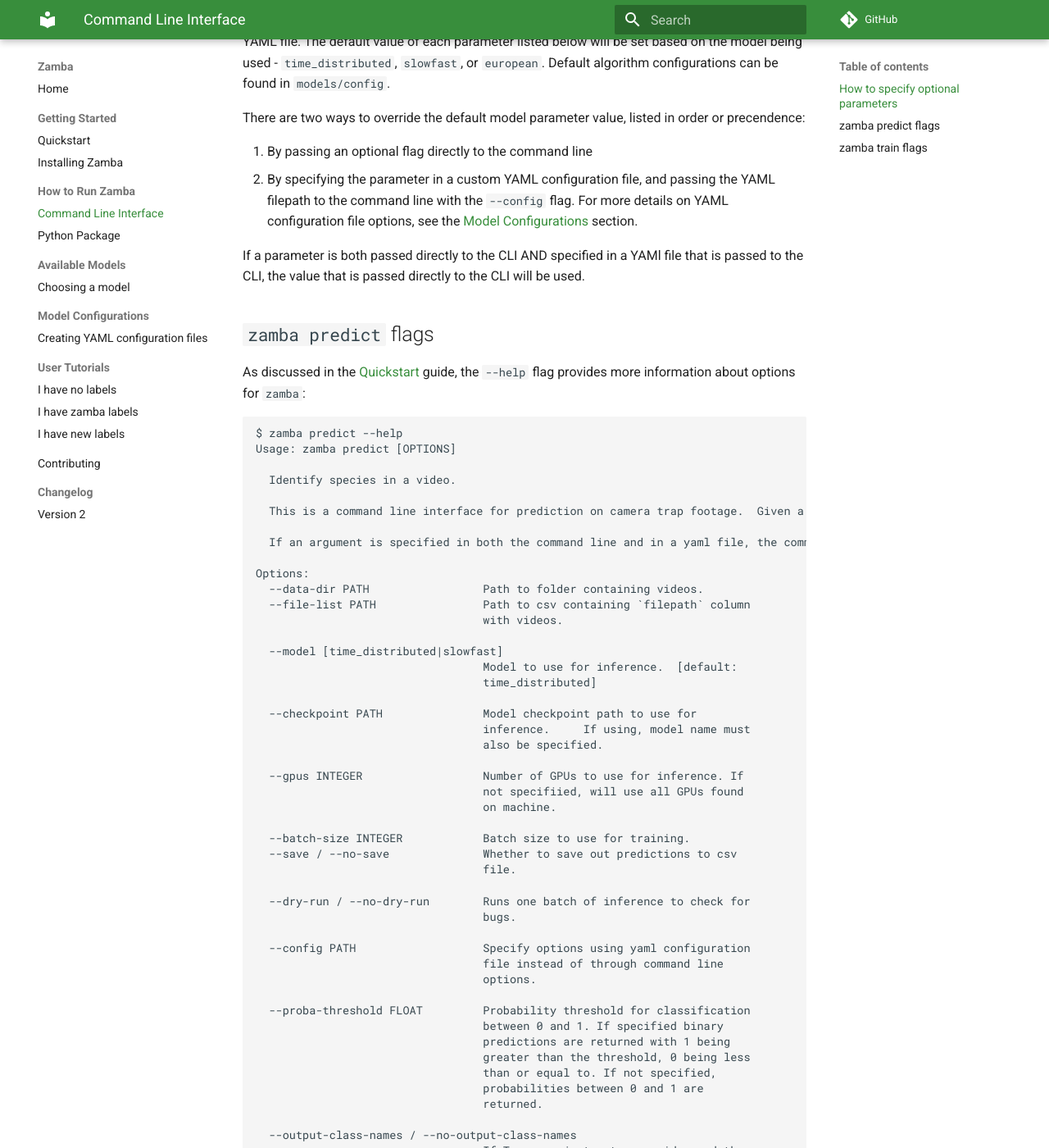
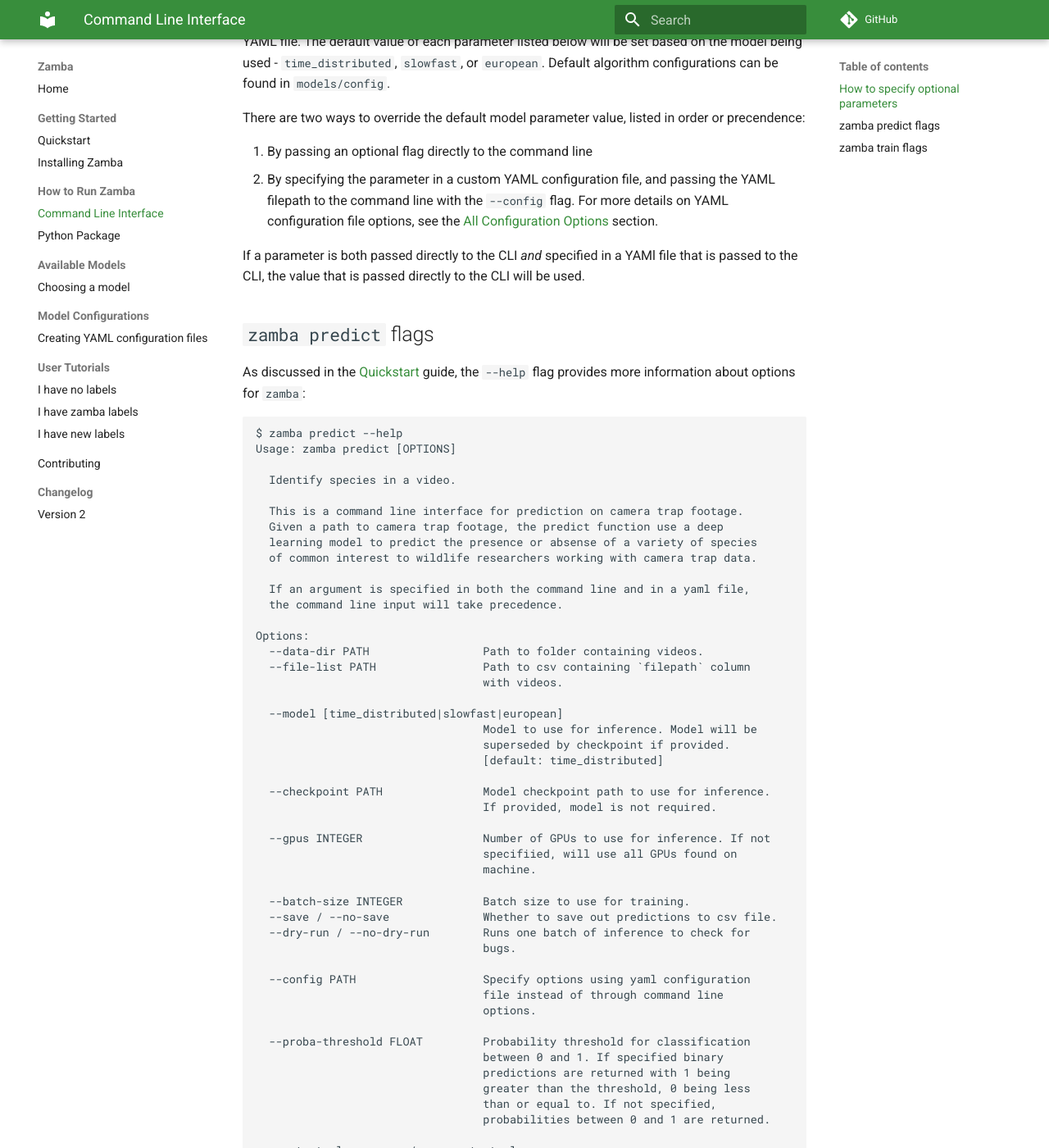
Before and after one commit to drivendataorg/zamba, an MkDocs documentation site: the page built from docs/docs/cli.md, in a window 1280 px wide and 1400 px high, scrolled down 335 px. Shown: the whole window at 82% size. Built offline with MkDocs 1.6.1 and Material for MkDocs 9.7.7, drawn with Linux system fonts in a browser that asks for light colours; comment, search, counter and statistics services are not loaded; some of the changed text lies outside the part shown.

Commit message:
Update based on new default help text

```diff
--- a/docs/docs/cli.md
+++ b/docs/docs/cli.md
@@ -12,9 +12,9 @@
 There are two ways to override the default model parameter value, listed in order or precendence:
 
 1. By passing an optional flag directly to the command line
-2. By specifying the parameter in a custom YAML configuration file, and passing the YAML filepath to the command line with the `--config` flag. For more details on YAML configuration file options, see the [Model Configurations](configurations.md) section.
+2. By specifying the parameter in a custom YAML configuration file, and passing the YAML filepath to the command line with the `--config` flag. For more details on YAML configuration file options, see the [All Configuration Options](configurations.md) section.
 
-If a parameter is both passed directly to the CLI AND specified in a YAMl file that is passed to the CLI, the value that is passed directly to the CLI will be used.
+If a parameter is both passed directly to the CLI *and* specified in a YAMl file that is passed to the CLI, the value that is passed directly to the CLI will be used.
 
 ## `zamba predict` flags
 
@@ -26,31 +26,33 @@
 
   Identify species in a video.
 
-  This is a command line interface for prediction on camera trap footage.  Given a path to camera trap footage, the predict function use a deep learning model to predict the presence or absense of a variety of species of common interest to wildlife researchers working with camera trap data.
+  This is a command line interface for prediction on camera trap footage.
+  Given a path to camera trap footage, the predict function use a deep
+  learning model to predict the presence or absense of a variety of species
+  of common interest to wildlife researchers working with camera trap data.
 
-  If an argument is specified in both the command line and in a yaml file, the command line input will take precedence.
+  If an argument is specified in both the command line and in a yaml file,
+  the command line input will take precedence.
 
 Options:
   --data-dir PATH                 Path to folder containing videos.
   --file-list PATH                Path to csv containing `filepath` column
                                   with videos.
 
-  --model [time_distributed|slowfast]
-                                  Model to use for inference.  [default:
-                                  time_distributed]
+  --model [time_distributed|slowfast|european]
+                                  Model to use for inference. Model will be
+                                  superseded by checkpoint if provided.
+                                  [default: time_distributed]
 
-  --checkpoint PATH               Model checkpoint path to use for
-                                  inference.     If using, model name must
-                                  also be specified.
+  --checkpoint PATH               Model checkpoint path to use for inference.
+                                  If provided, model is not required.
 
-  --gpus INTEGER                  Number of GPUs to use for inference. If
-                                  not specifiied, will use all GPUs found
-                                  on machine.
+  --gpus INTEGER                  Number of GPUs to use for inference. If not
+                                  specifiied, will use all GPUs found on
+                                  machine.
 
   --batch-size INTEGER            Batch size to use for training.
-  --save / --no-save              Whether to save out predictions to csv
-                                  file.
-
+  --save / --no-save              Whether to save out predictions to csv file.
   --dry-run / --no-dry-run        Runs one batch of inference to check for
                                   bugs.
 
@@ -63,15 +65,21 @@
                                   predictions are returned with 1 being
                                   greater than the threshold, 0 being less
                                   than or equal to. If not specified,
-                                  probabilities between 0 and 1 are
-                                  returned.
+                                  probabilities between 0 and 1 are returned.
 
   --output-class-names / --no-output-class-names
-                                  If True, we just return a video and the
-                                  name of the most likely class. If False,
-                                  we return a probability or indicator
-                                  (depending on --proba_threshold) for
-                                  every possible class.
+                                  If True, we just return a video and the name
+                                  of the most likely class. If False, we
+                                  return a probability or indicator (depending
+                                  on --proba_threshold) for every possible
+                                  class.
+
+  --weight-download-region [us|eu|asia]
+                                  Server region for downloading weights.
+  --cache-dir PATH                Path to directory for model weights.
+                                  Alternatively, specify with environment
+                                  variable `ZAMBA_CACHE_DIR`. If not
+                                  specified, user's cache directory is used.
 
   -y, --yes                       Skip confirmation of configuration and
                                   proceed right to prediction.  [default:
@@ -90,7 +98,7 @@
 
 Path to a CSV file with a column for the filepath to each video you want to classify. The CSV must hae a column for `filepath`.
 
-#### `--model TEXT`
+#### `--model [time_distributed|slowfast|european]`
 
 There are three versions of the algorithm that ship with zamba: `time_distributed`, `slowfast`, and `european`. If `european` is passed, the model trained on European species will be run. `time_distributed` is the default.
 
@@ -151,9 +159,13 @@
 Options:
   --data-dir PATH                 Path to folder containing videos.
   --labels PATH                   Path to csv containing video labels.
-  --model [time_distributed|slowfast]
-                                  Model class to train.  [default:
+  --model [time_distributed|slowfast|european]
+                                  Model to train. Model will be superseded by
+                                  checkpoint if provided.  [default:
                                   time_distributed]
+
+  --checkpoint PATH               Model checkpoint path to use for training.
+                                  If provided, model is not required.
 
   --config PATH                   Specify options using yaml configuration
                                   file instead of through command line
@@ -166,6 +178,13 @@
 
   --dry-run / --no-dry-run        Runs one batch of train and validation to
                                   check for bugs.
+
+  --weight-download-region [us|eu|asia]
+                                  Server region for downloading weights.
+  --cache-dir PATH                Path to directory for model weights.
+                                  Alternatively, specify with environment
+                                  variable `ZAMBA_CACHE_DIR`. If not
+                                  specified, user's cache directory is used.
 
   -y, --yes                       Skip confirmation of configuration and
                                   proceed right to training.  [default: False]
@@ -183,7 +202,7 @@
 
 Path to a CSV containing the video labels to use as ground truth during training.
 
-#### `--model TEXT`
+#### `--model [time_distributed|slowfast|european]`
 
 There are three versions of the algorithm that ship with zamba: `time_distributed`, `slowfast`, and `european`. If `european` is passed, the model trained on European species will be run. `time_distributed` is the default.
 
```
Also changed, not shown: other parts of docs/docs/cli.md (+2 -2 lines), docs/docs/index.md (+1 -1 lines).
